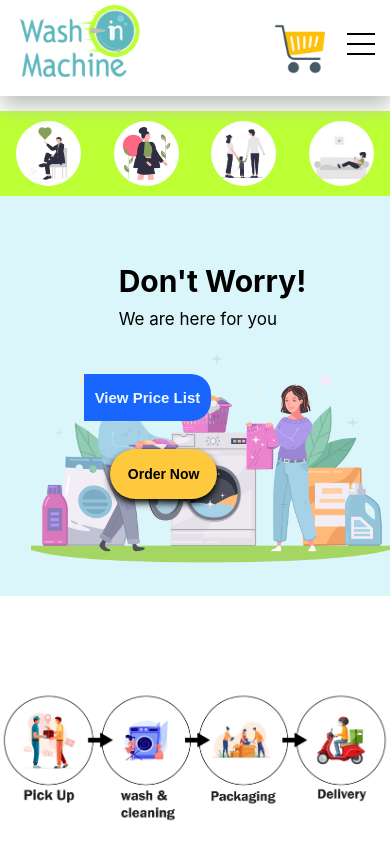
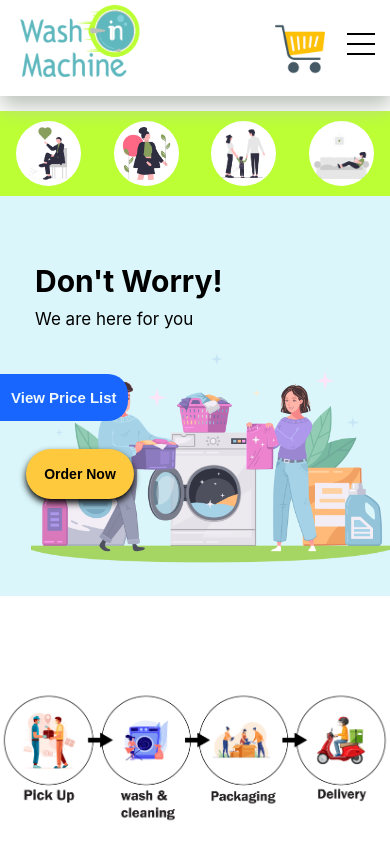
Before and after one commit to Mizanur2001/washinmachine, a React (Create React App) app: page / in a window 390 px wide. Shown: the top 844 px of the page. Built offline with nearby package versions, Linux system fonts and the light colour scheme.

Commit message:
fix a design issue

```diff
--- a/src/components/css/MainSection.css
+++ b/src/components/css/MainSection.css
@@ -166,7 +166,7 @@
     }
 
     .ManiSection {
-        justify-content: space-between;
+        /* justify-content: space-between; */
     }
 }
 
```
